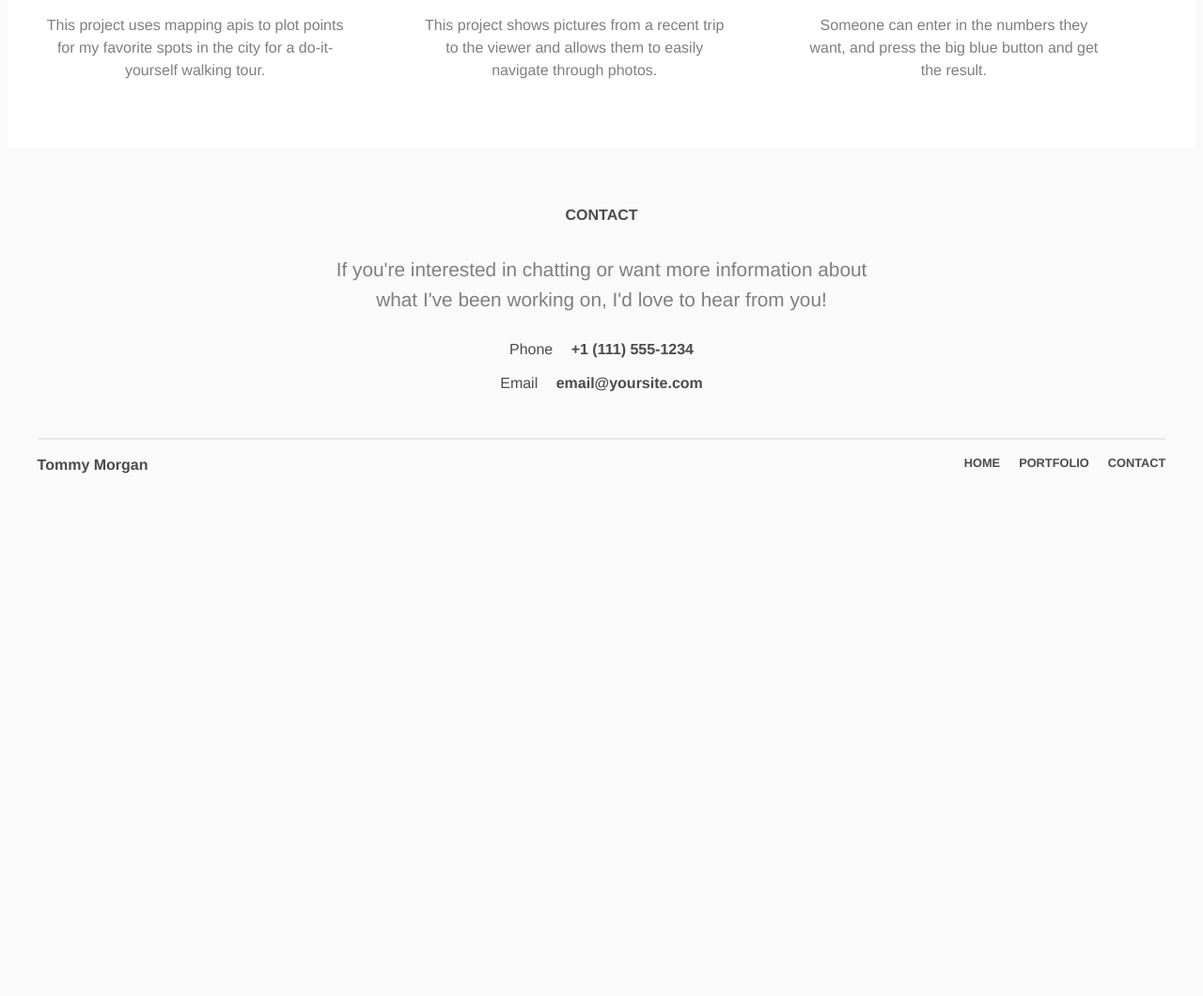
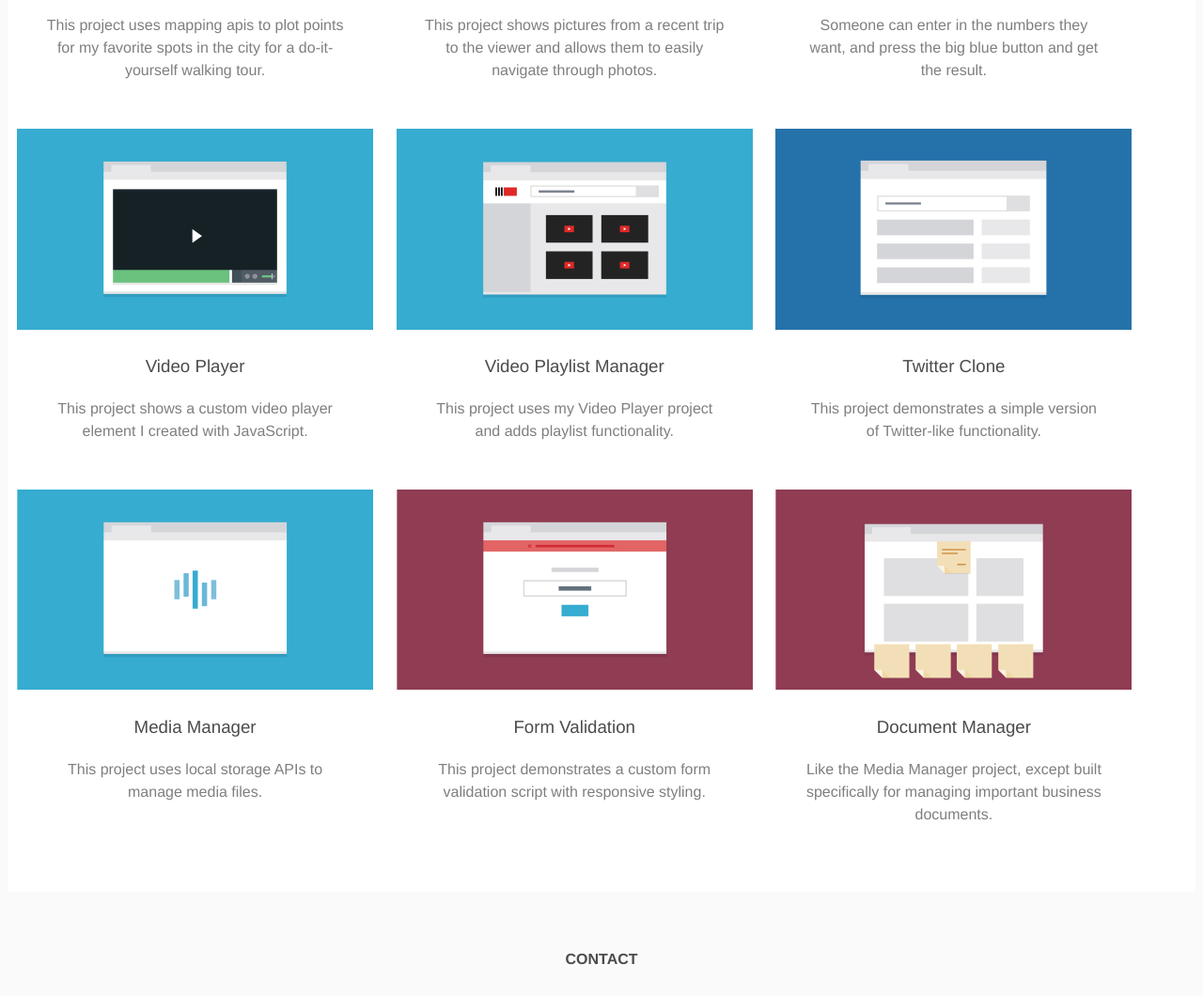
Before and after one commit to wellbredgrapefruit/fewd_responsive_project, a plain HTML site: page index.html in a window 1280 px wide. Shown: the part 1121-2181 px from the top of the page at 94% size. Before the commit the page ends 1651 px from the top, so only its background shows below. Drawn offline with Linux system fonts and the light colour scheme.

Commit message:
Adding in extra portfolio pictures.

```diff
--- a/index.html
+++ b/index.html
@@ -49,6 +49,36 @@
 	    <h3>Calculator</h3>
 	    <p>Someone can enter in the numbers they want, and press the big blue button and get the result.</p>
 	  </div>
+      <div class="portfolio-card">
+	    <img src="images/portfolio-7.png" alt="Video Player">
+	    <h3>Video Player</h3>
+	    <p>This project shows a custom video player element I created with JavaScript.</p>
+	  </div>
+	  <div class="portfolio-card">
+	    <img src="images/portfolio-8.png" alt="Video Playlist Manager">
+	    <h3>Video Playlist Manager</h3>
+	    <p>This project uses my Video Player project and adds playlist functionality.</p>
+	  </div>
+	  <div class="portfolio-card">
+	    <img src="images/portfolio-9.png" alt="Twitter Clone">
+        <h3>Twitter Clone</h3>
+        <p>This project demonstrates a simple version of Twitter-like functionality.<p>
+	  </div>
+	  <div class="portfolio-card">
+	    <img src="images/portfolio-10.png" alt="Media Manager">
+	    <h3>Media Manager</h3>
+	    <p>This project uses local storage APIs to manage media files.</p>
+	  </div>
+	  <div class="portfolio-card">
+	    <img src="images/portfolio-13.png" alt="Form Validation">
+	    <h3>Form Validation</h3>
+	    <p>This project demonstrates a custom form validation script with responsive styling.</p>
+	  </div>
+	  <div class="portfolio-card">
+	    <img src="images/portfolio-14.png" alt="Document Manager">
+	    <h3>Document Manager</h3>
+	    <p>Like the Media Manager project, except built specifically for managing important business documents.</p>
+	  </div>
 	</div>
 
     <div class="contact-container">
```
